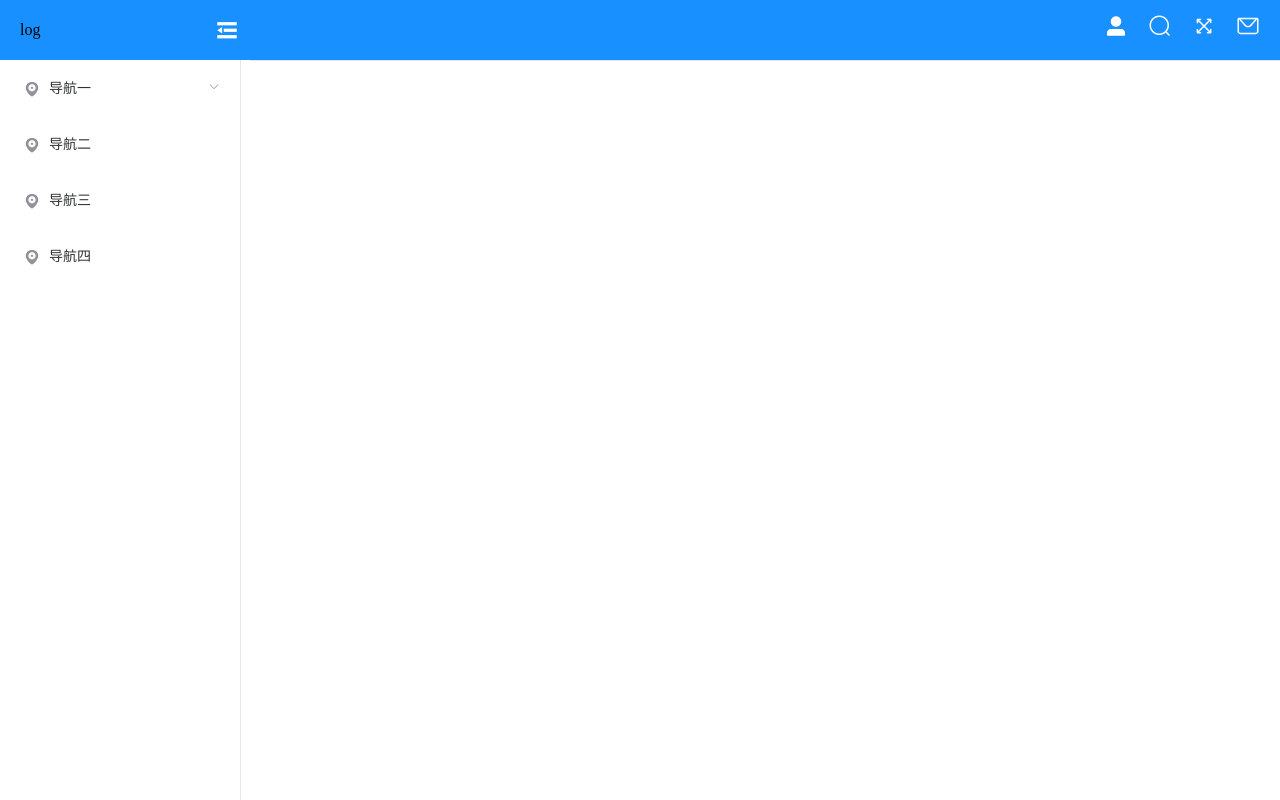
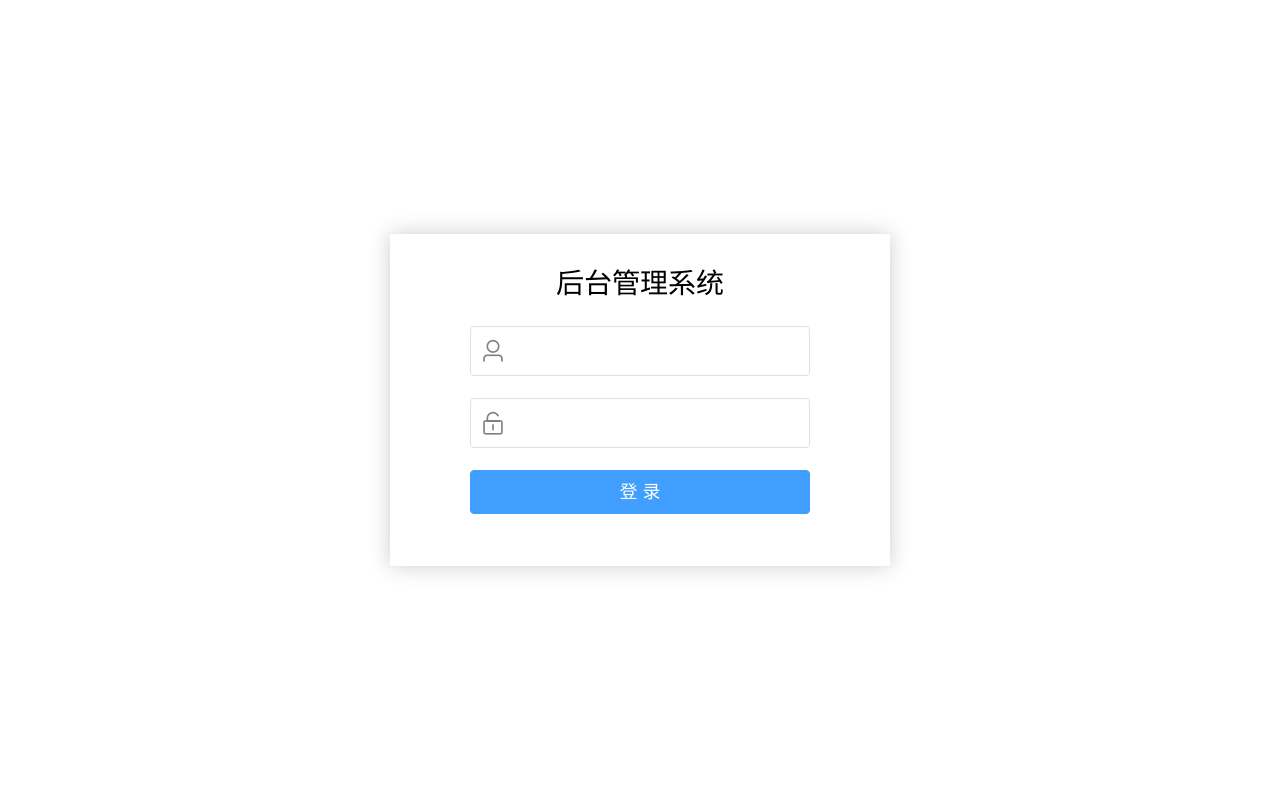
Before and after one commit to jianyp/vue-admin, a Vue app: page / in a window 1280 px wide. Built offline with nearby package versions, Linux system fonts and the light colour scheme; what vue-fragment would draw is missing.

Commit message:
feat:添加路由拦截，登录页面

```diff
--- a/package.json
+++ b/package.json
@@ -13,6 +13,7 @@
     "axios": "^0.19.0",
     "echarts": "^4.5.0",
     "element-ui": "^2.13.0",
+    "qs": "^6.9.1",
     "screenfull": "^5.0.0",
     "vue": "^2.5.2",
     "vue-fragment": "^1.5.1",
--- /dev/null
+++ b/src/api/api.js
@@ -0,0 +1,4 @@
+import {get,post} from './index'
+
+export const getTable = params => post(`/getTable`, params);
+export const Login = params => post(`/Login`, params);
--- /dev/null
+++ b/src/api/index.js
@@ -0,0 +1,26 @@
+import axios from 'axios';
+import QS from 'qs';
+
+export const get = (url,params)=>{
+  return new Promise((resolve,reject)=>{
+    axios.get(url, {
+      params: params
+    }).then(res => {
+      resolve(res.data);
+    }).catch(err =>{
+      reject(err.data)
+    })
+  })
+}
+
+export const post = (url, params)=> {
+  return new Promise((resolve, reject) => {
+    axios.post(url, QS.stringify(params))
+      .then(res => {
+        resolve(res.data);
+      })
+      .catch(err =>{
+        reject(err.data)
+      })
+  });
+  }
--- a/src/assets/common.css
+++ b/src/assets/common.css
@@ -32,3 +32,38 @@ a:hover {
 div{
   box-sizing: border-box;
 }
+
+/*::-webkit-scrollbar{*/
+/*  width: 6px;*/
+/*}*/
+/*::-webkit-scrollbar-button{*/
+/*  display: none;*/
+/*}*/
+
+::-webkit-scrollbar {/*滚动条整体样式*/
+
+  width: 10px;     /*高宽分别对应横竖滚动条的尺寸*/
+
+  height: 1px;
+
+}
+
+::-webkit-scrollbar-thumb {/*滚动条里面小方块*/
+
+  border-radius: 10px;
+
+  -webkit-box-shadow: inset 0 0 5px rgba(0,0,0,0.2);
+
+  background: #535353;
+
+}
+
+::-webkit-scrollbar-track {/*滚动条里面轨道*/
+
+  -webkit-box-shadow: inset 0 0 5px rgba(0,0,0,0.2);
+
+  border-radius: 10px;
+
+  background: #EDEDED;
+
+}
--- /dev/null
+++ b/src/dar.js
@@ -0,0 +1,75 @@
+import Vue from 'vue';
+
+// v-dialogDrag: 弹窗拖拽
+Vue.directive('dialogDrag', {
+  bind(el, binding, vnode, oldVnode) {
+    const dialogHeaderEl = el.querySelector('.el-dialog__header');
+    const dragDom = el.querySelector('.el-dialog');
+    dialogHeaderEl.style.cursor = 'move';
+
+    // 获取原有属性 ie dom元素.currentStyle 火狐谷歌 window.getComputedStyle(dom元素, null);
+    const sty = dragDom.currentStyle || window.getComputedStyle(dragDom, null);
+
+    dialogHeaderEl.onmousedown = (e) => {
+      // 鼠标按下，计算当前元素距离可视区的距离
+      const disX = e.clientX - dialogHeaderEl.offsetLeft;
+      const disY = e.clientY - dialogHeaderEl.offsetTop;
+
+      // 获取到的值带px 正则匹配替换
+      let styL, styT;
+
+      // 注意在ie中 第一次获取到的值为组件自带50% 移动之后赋值为px
+      if(sty.left.includes('%')) {
+        styL = +document.body.clientWidth * (+sty.left.replace(/\%/g, '') / 100);
+        styT = +document.body.clientHeight * (+sty.top.replace(/\%/g, '') / 100);
+      }else {
+        styL = +sty.left.replace(/\px/g, '');
+        styT = +sty.top.replace(/\px/g, '');
+      };
+
+      document.onmousemove = function (e) {
+        // 通过事件委托，计算移动的距离
+        const l = e.clientX - disX;
+        const t = e.clientY - disY;
+
+        // 移动当前元素
+        dragDom.style.left = `${l + styL}px`;
+        dragDom.style.top = `${t + styT}px`;
+
+        //将此时的位置传出去
+        //binding.value({x:e.pageX,y:e.pageY})
+      };
+
+      document.onmouseup = function (e) {
+        document.onmousemove = null;
+        document.onmouseup = null;
+      };
+    }
+  }
+})
+
+// v-dialogDragWidth: 弹窗宽度拖大 拖小
+Vue.directive('dialogDragWidth', {
+  bind(el, binding, vnode, oldVnode) {
+    const dragDom = binding.value.$el.querySelector('.el-dialog');
+
+    el.onmousedown = (e) => {
+
+      // 鼠标按下，计算当前元素距离可视区的距离
+      const disX = e.clientX - el.offsetLeft;
+
+      document.onmousemove = function (e) {
+        e.preventDefault(); // 移动时禁用默认事件
+
+        // 通过事件委托，计算移动的距离
+        const l = e.clientX - disX;
+        dragDom.style.width = `${l}px`;
+      };
+
+      document.onmouseup = function (e) {
+        document.onmousemove = null;
+        document.onmouseup = null;
+      };
+    }
+  }
+})
--- a/src/router/index.js
+++ b/src/router/index.js
@@ -1,16 +1,22 @@
 import Vue from 'vue'
 import Router from 'vue-router'
-import index from '@/views/layout/index'
+import Layout from '@/views/layout/index'
 import page from '@/views/pages/home/index'
+import Login from '@/views/login/index'
 
 Vue.use(Router)
 
 export default new Router({
   routes: [
     {
-      path: '/',
-      name: 'layoutindex',
-      component: index,
+      path:'/',
+      name: Login,
+      component: Login
+    },
+    {
+      path: '/layoutindex',
+      name: 'Layout',
+      component: Layout,
       children:[
         {
           path:'/1-1',
@@ -18,7 +24,7 @@ export default new Router({
         },
         {
           path:'/2',
-          component:()=> import('@/views/pages/home/index')
+          component:()=> import('@/views/pages/home2/index')
         },
         {
           path:'/1-2',
--- a/src/store/store.js
+++ b/src/store/store.js
@@ -4,9 +4,10 @@ Vue.use(Vuex)
 
 const state={
   headTag:[],
+  token:"",
   // 菜单
   menuList:[
-      {menuName:"导航一",url:"/1",icon:"",child:[
+      {menuName:"导航一",url:"/1",icon:"",root:true,child:[
           {menuName:"菜单一",url:"/1-1",icon:""},
           {menuName:"菜单二",url:"/1-2",icon:""},
           {menuName:"菜单三",url:"/1-3",icon:""},
@@ -15,9 +16,9 @@ const state={
               {menuName:"三级菜单2",url:"/1-4-2",icon:""}
            ]}
         ]},
-      {menuName:"导航二",url:"/2",icon:""},
-      {menuName:"导航三",url:"/3",icon:""},
-      {menuName:"导航四",url:"/4",icon:""}
+      {menuName:"导航二",url:"/2",icon:"",root:true,},
+      {menuName:"导航三",url:"/3",icon:"",root:true,},
+      {menuName:"导航四",url:"/4",icon:"",root:true,}
     ],
     // 头部快捷导航
     editableTabsValue:"1",
@@ -29,6 +30,9 @@ const mutations= {
   addTag(state,obj) {
     state.editableTabs.push(obj);
   },
+  loginSuccess(state,val){
+    state.token = val;
+  }
 }
 export default new Vuex.Store({
   state,
--- /dev/null
+++ b/src/views/login/index.vue
@@ -0,0 +1,100 @@
+<template>
+  <div class="login-page">
+    <div class="login-box">
+      <el-form label-width="80px" :model="loginForm">
+        <el-form-item>
+          <p class="login-title">后台管理系统</p>
+        </el-form-item>
+        <el-form-item>
+          <i class="el-icon-user"></i>
+          <el-input v-model="loginForm.username"></el-input>
+        </el-form-item>
+        <el-form-item >
+          <i class="el-icon-unlock"></i>
+          <el-input v-model="loginForm.password" type="password" @keyup.enter.native="submitLogin(loginForm)"></el-input>
+        </el-form-item>
+        <el-form-item>
+          <el-button type="primary" @click="submitLogin(loginForm)">登 录</el-button>
+        </el-form-item>
+      </el-form>
+    </div>
+  </div>
+</template>
+
+<script>
+
+  import { mapState, mapGetters, mapActions, mapMutations } from 'vuex'
+  import {Login} from '@/api/api.js'
+    export default {
+
+        data(){
+          return{
+              loginForm:{
+
+              }
+          }
+        },
+        computed:{
+
+        },
+        methods:{
+            submitLogin(params){
+                Login(params).then(res=>{
+                    localStorage.setItem("token",res.token)
+                }).catch(err=>{console.log(err)})
+
+            }
+        },
+        components:{
+        }
+    };
+</script>
+
+
+<style>
+  .login-page{
+    position: fixed;
+    width: 100%;
+    height: 100%;
+  }
+  .login-box{
+    position: absolute;
+    left: 50%;
+    top: 50%;
+    width: 60%;
+    max-width: 500px;
+    transform: translate(-50%,-50%);
+  }
+ .login-page .el-button{
+   width: 100%;
+   font-size: 18px;
+ }
+  .login-box {
+    padding-top: 30px;
+    padding-bottom: 30px;
+    padding-right: 80px;
+    box-shadow: 0 0 20px #cccccc;
+  }
+  .login-title{
+    text-align: center;
+    font-size: 28px;
+  }
+
+  /*重置element组件样式*/
+  .login-box .el-input__inner{
+    height: 50px;
+    line-height: 50px;
+    padding-left: 50px;
+  }
+  .el-form-item{
+    position: relative;
+  }
+  .el-form-item i{
+    position: absolute;
+    z-index: 99;
+    font-size: 26px;
+    top: 12px;
+    left: 10px;
+    color: gray;
+  }
+</style>
--- a/src/views/pages/home2/index.vue
+++ b/src/views/pages/home2/index.vue
@@ -13,6 +13,7 @@
 
 <script>
     import jTable from "@/views/pages/table/index";
+    import {getTable} from '@/api/api.js'
     export default {
         props: {
         },
@@ -38,6 +39,12 @@
               }]
           }
         },
+        mounted(){
+            getTable({
+                type:0,
+                name:111
+            })
+        },
         methods:{
 
         },
--- a/src/views/pages/table/index.vue
+++ b/src/views/pages/table/index.vue
@@ -1,5 +1,6 @@
 <template>
   <div class="home">
+
     <el-table
       :data="tableData"
       v-loading="loading"
@@ -49,6 +50,7 @@ export default {
   },
   data() {
     return {
+        show:false,
       currentPage: 1,
       loading: true,
       tableColumn: [
@@ -82,6 +84,9 @@ export default {
   mounted() {
     console.log(this.dataurl);
     this.getTabledata();
+    setTimeout(()=>{
+        this.loading = false
+      },1000)
   },
   methods: {
     formatter(row, column) {
```
Also changed, not shown: src/main.js (+97 -2 lines), src/views/pages/home/index.vue (+32 -42 lines), 1 other file (tests, documents, lock files or other folders).
